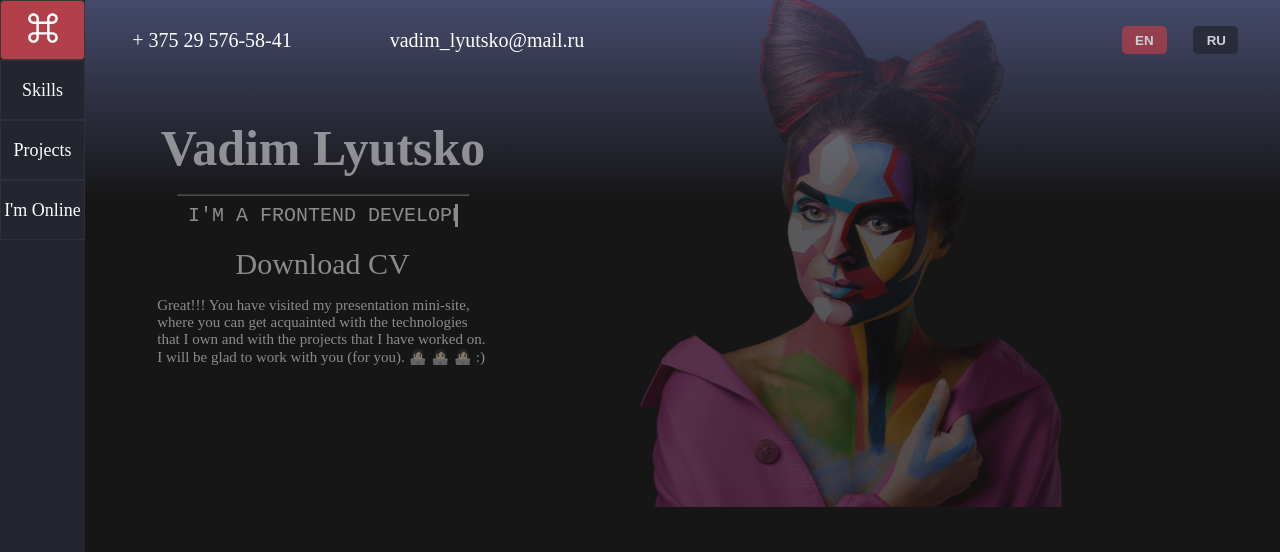
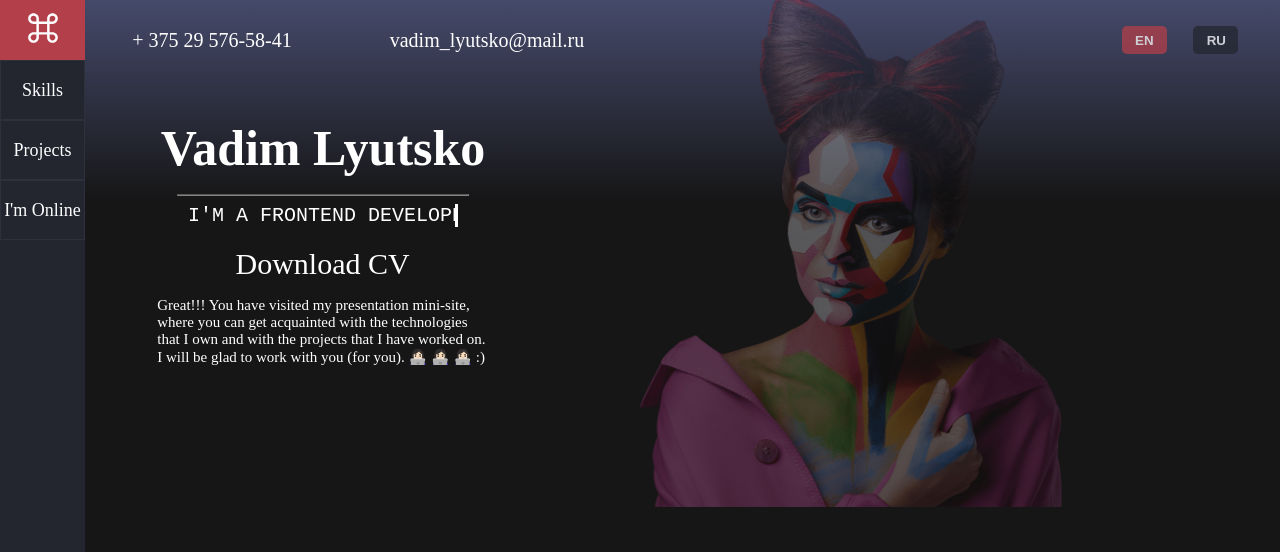
Before and after one commit to VadimLyutsko/Portfolio, a React (Create React App) app: page / in a window 1280 px wide. Shown: the top 552 px of the page. Built offline with nearby package versions, Linux system fonts and the light colour scheme.

Commit message:
Finished the revision for iPhone 12, 12 Pro, 13, 13 Pro

```diff
--- a/src/components/mainPage/MainPage.module.css
+++ b/src/components/mainPage/MainPage.module.css
@@ -239,7 +239,6 @@
     .container {
         width: 390px;
         z-index: 1;
-        opacity: 0.5;
         padding: 0;
     }
 
--- a/src/components/myNetworks/myNetworks.module.css
+++ b/src/components/myNetworks/myNetworks.module.css
@@ -44,11 +44,17 @@
     }
 
     .contactsForm{
-        width: 75%;
+        width: 100%;
     }
 }
 
 /* iPhone 12, 12 Pro, 13, 13 Pro (альбомный режим) */
 @media only screen and (orientation: landscape) and (min-device-width: 390px) and (max-device-height: 844px) {
+    .contacts{
+        background: linear-gradient(0deg, rgba(69, 74, 107) 5%, rgb(22,22,23,1) 65%);
+    }
 
+    .contactsForm{
+        width: 75%;
+    }
 }
--- a/src/components/myNetworks/myNetworks.tsx
+++ b/src/components/myNetworks/myNetworks.tsx
@@ -22,7 +22,7 @@ const contactState = useAppSelector(state => state.contactState)
                 {
                     contactState.map(fab =>
 
-                        <a key={fab.id} href={fab.linkToContact}>
+                        <a key={fab.id}  target="_blank" href={fab.linkToContact}>
                             <div style={{backgroundImage: `url(${fab.icon})`}}
                                  className={style.miniLogo}>
                             </div>
--- a/src/components/nav/Nav.module.css
+++ b/src/components/nav/Nav.module.css
@@ -44,14 +44,14 @@ ol, ul, menu {
     /*border: 1px solid #3a3737;*/
     cursor: pointer;
     color:#666;
-    background-image: linear-gradient(to right, #feffff, #a0d8ef); /* Параметры градиента */
-    background-repeat: no-repeat; /* Фон не повторяется */
-    background-size: 0 100%; /* Градиент пока не показываем */
-    border: 1px solid #3a3737; /* Параметры рамки */
-    border-radius: 4px; /* Радиус скругления углов */
-    text-decoration: none; /* Убираем подчёркивание */
-    padding: 5px 15px; /* Расстояние от */
-    transition: 0.4s; /* Время перехода */
+    /*background-image: linear-gradient(to right, #feffff, #a0d8ef); !* Параметры градиента *!*/
+    /*background-repeat: no-repeat; !* Фон не повторяется *!*/
+    /*background-size: 0 100%; !* Градиент пока не показываем *!*/
+    /*border: 1px solid #3a3737; !* Параметры рамки *!*/
+    /*border-radius: 4px; !* Радиус скругления углов *!*/
+    /*text-decoration: none; !* Убираем подчёркивание *!*/
+    /*padding: 5px 15px; !* Расстояние от *!*/
+    /*transition: 0.4s; !* Время перехода *!*/
 }
 .navLiLogo:hover{
     background-size: 100% 100%;
--- a/src/components/nav/Nav.tsx
+++ b/src/components/nav/Nav.tsx
@@ -1,7 +1,7 @@
 import React from 'react';
 import style from './Nav.module.css';
 import logo from './logo.svg'
-import {Link, animateScroll as scroll} from 'react-scroll';
+import {Link} from 'react-scroll';
 import {MusicButton} from '../customComponents/musicButton/MusicButton';
 import {FormattedMessage} from 'react-intl'
 
--- a/src/components/projects/Projects.module.css
+++ b/src/components/projects/Projects.module.css
@@ -48,5 +48,7 @@
 
 /* iPhone 12, 12 Pro, 13, 13 Pro (альбомный режим) */
 @media only screen and (orientation: landscape) and (min-device-width: 390px) and (max-device-height: 844px) {
-
+    .title{
+        height: 100px;
+    }
 }
--- a/src/components/skills/Skills.module.css
+++ b/src/components/skills/Skills.module.css
@@ -46,5 +46,15 @@
 
 /* iPhone 12, 12 Pro, 13, 13 Pro (альбомный режим) */
 @media only screen and (orientation: landscape) and (min-device-width: 390px) and (max-device-height: 844px){
+    .title {
+        height: 100px;
+    }
+
+     .skills {
+        display: flex;
+         justify-content: space-evenly;
+        width: 90%;
+         margin-right: 1%;
+    }
 
 }
--- a/src/redux/SocialNetworksReducer.ts
+++ b/src/redux/SocialNetworksReducer.ts
@@ -25,6 +25,11 @@ const initialState = [
         icon: 'https://www.svgrepo.com/show/242481/telegram.svg',
         linkToContact: 'https://t.me/Vadimgreens'
     },
+    {
+        id: 5,
+        icon: 'https://www.svgrepo.com/show/217753/github.svg',
+        linkToContact: 'https://github.com/VadimLyutsko'
+    },
 ];
 
 export const socialNetworksReducer = (state: InitialStateType[]  = initialState, action: ActionsType): InitialStateType[] => {
```
